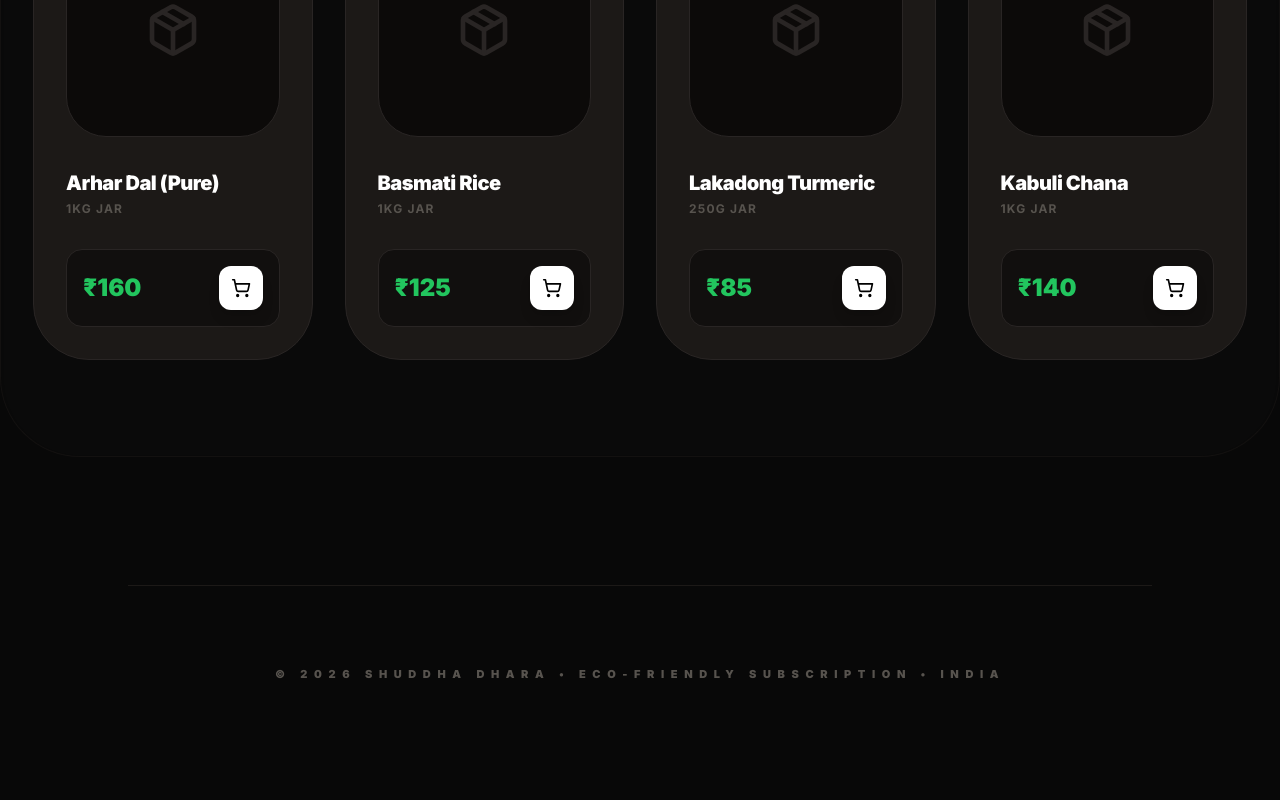
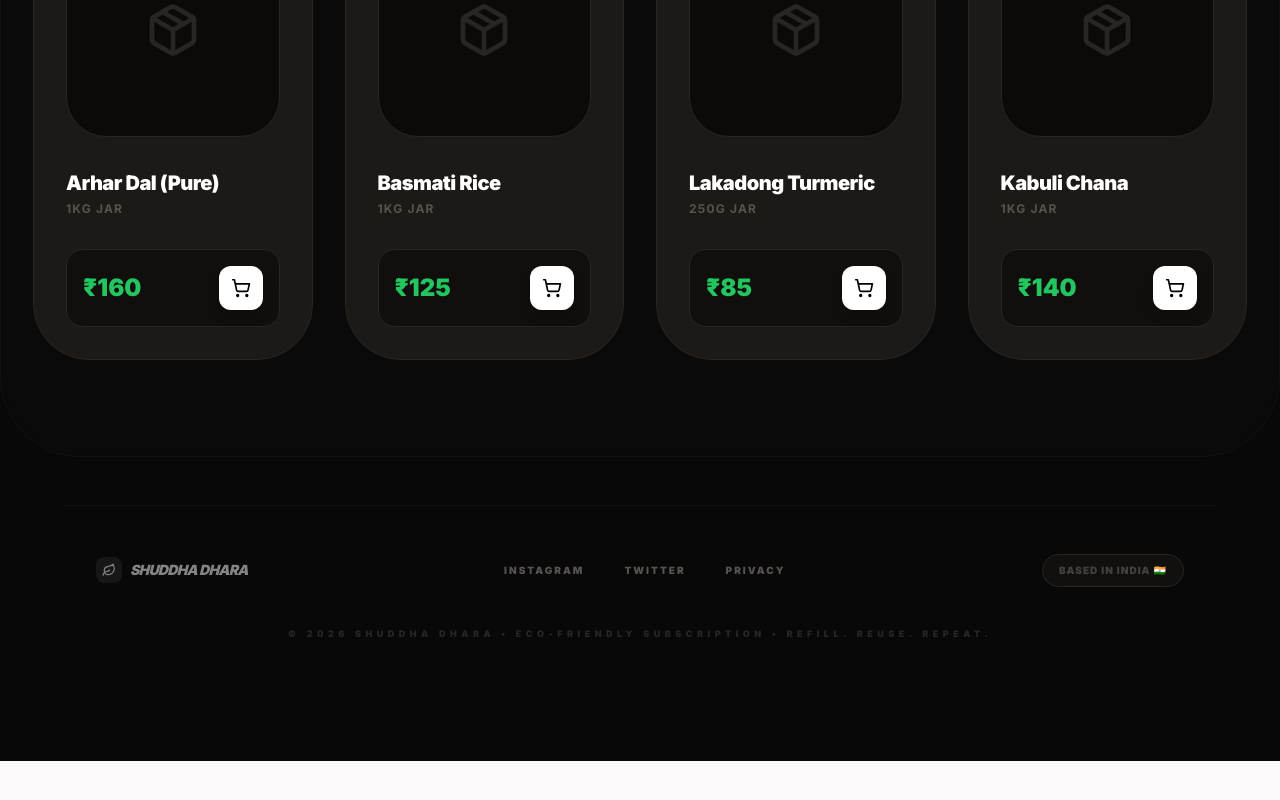
Before and after one commit to adarshshukla-dev/Shuddha-Dhara, a Next.js app: page / in a window 1280 px wide. Shown: the part 2135-2935 px from the top of the page. After the commit the page ends 2896 px from the top, so only its background shows below. Built offline with nearby package versions, Linux system fonts and the light colour scheme.

Commit message:
Update page.js

```diff
--- a/app/page.js
+++ b/app/page.js
@@ -158,8 +158,29 @@
       </section>
 
       {/* --- FOOTER --- */}
-      <footer className="mt-32 text-center text-stone-600 font-black text-[11px] uppercase tracking-[0.6em] pb-10 border-t border-stone-900 pt-20 max-w-5xl mx-auto">
-        © 2026 Shuddha Dhara • Eco-Friendly Subscription • India
+      <footer className="mt-12 border-t border-stone-900/50 pt-12 pb-10 px-8 max-w-6xl mx-auto">
+        <div className="flex flex-col md:flex-row justify-between items-center gap-8 mb-10">
+          <div className="flex items-center gap-2 opacity-50 grayscale hover:grayscale-0 transition cursor-default">
+            <div className="bg-stone-800 p-1.5 rounded-lg"><Leaf className="text-white w-3.5 h-3.5" /></div>
+            <h1 className="text-sm font-black text-white tracking-tighter italic uppercase">SHUDDHA DHARA</h1>
+          </div>
+
+          <div className="flex gap-10 text-[10px] font-black text-stone-600 tracking-[0.2em] uppercase">
+            <a href="#" className="hover:text-green-500 transition">Instagram</a>
+            <a href="#" className="hover:text-green-500 transition">Twitter</a>
+            <a href="#" className="hover:text-green-500 transition">Privacy</a>
+          </div>
+
+          <div className="text-[10px] font-black text-stone-700 tracking-widest uppercase bg-stone-900/50 px-4 py-2 rounded-full border border-stone-800">
+            Based in India 🇮🇳
+          </div>
+        </div>
+
+        <div className="text-center">
+          <p className="text-stone-800 font-black text-[9px] uppercase tracking-[0.5em] leading-relaxed">
+            © 2026 SHUDDHA DHARA • ECO-FRIENDLY SUBSCRIPTION • REFILL. REUSE. REPEAT.
+          </p>
+        </div>
       </footer>
 
       {/* --- MODALS --- */}
```
